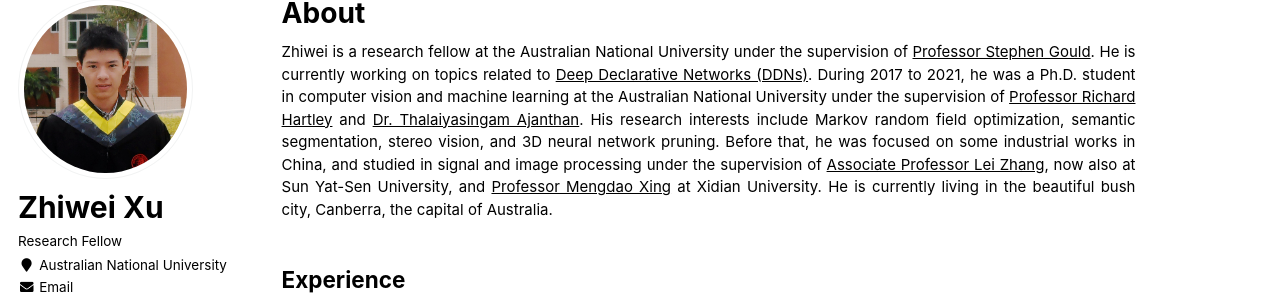
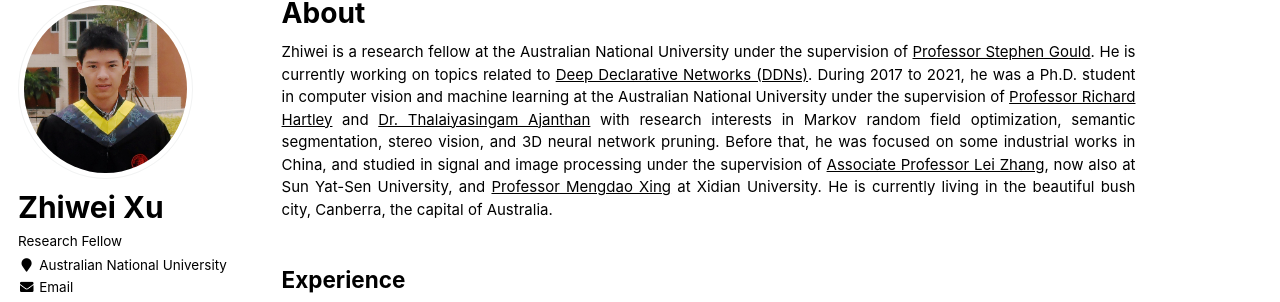
Before and after one commit to zwxu064/zwxu064.github.io, a Jekyll site: the page built from _pages/about.html, in a window 1280 px wide and 900 px high. Shown: the part 119-421 px from the top of the window. Built offline with Jekyll 4.4.1, drawn with Linux system fonts in a browser that asks for light colours.

Commit message:
Update about.html

```diff
--- a/_pages/about.html
+++ b/_pages/about.html
@@ -10,8 +10,8 @@
 
 <p> Zhiwei is a research fellow at the Australian National University under the supervision of <a style="color: inherit; text-decoration: underline;" href="https://users.cecs.anu.edu.au/~sgould/" target="_blank">Professor Stephen Gould</a>.
   He is currently working on topics related to <a style="color: inherit; text-decoration: underline;" href="https://github.com/anucvml/ddn" target="_blank">Deep Declarative Networks (DDNs)</a>.
-  During 2017 to 2021, he was a Ph.D. student in computer vision and machine learning at the Australian National University under the supervision of <a style="color: inherit; text-decoration: underline;" href="http://users.cecs.anu.edu.au/~hartley/" target="_blank">Professor Richard Hartley</a> and <a style="color: inherit; text-decoration: underline;" href="https://tajanthan.github.io/" target="_blank">Dr. Thalaiyasingam Ajanthan</a>.
-  His research interests include Markov random field optimization, semantic segmentation, stereo vision, and 3D neural network pruning.
+  During 2017 to 2021, he was a Ph.D. student in computer vision and machine learning at the Australian National University under the supervision of <a style="color: inherit; text-decoration: underline;" href="http://users.cecs.anu.edu.au/~hartley/" target="_blank">Professor Richard Hartley</a> and <a style="color: inherit; text-decoration: underline;" href="https://tajanthan.github.io/" target="_blank">Dr. Thalaiyasingam Ajanthan</a>
+  with research interests in Markov random field optimization, semantic segmentation, stereo vision, and 3D neural network pruning.
   Before that, he was focused on some industrial works in China, and studied in signal and image processing under the supervision of <a style="color: inherit; text-decoration: underline;" href="https://web.xidian.edu.cn/zhanglei/" target="_blank">Associate Professor Lei Zhang</a>, now also at Sun Yat-Sen University, and  <a style="color: inherit; text-decoration: underline;" href="https://web.xidian.edu.cn/mdxing/" target="_blank">Professor Mengdao Xing</a> at Xidian University.
   He is currently living in the beautiful bush city, Canberra, the capital of Australia.</p>
 
```
